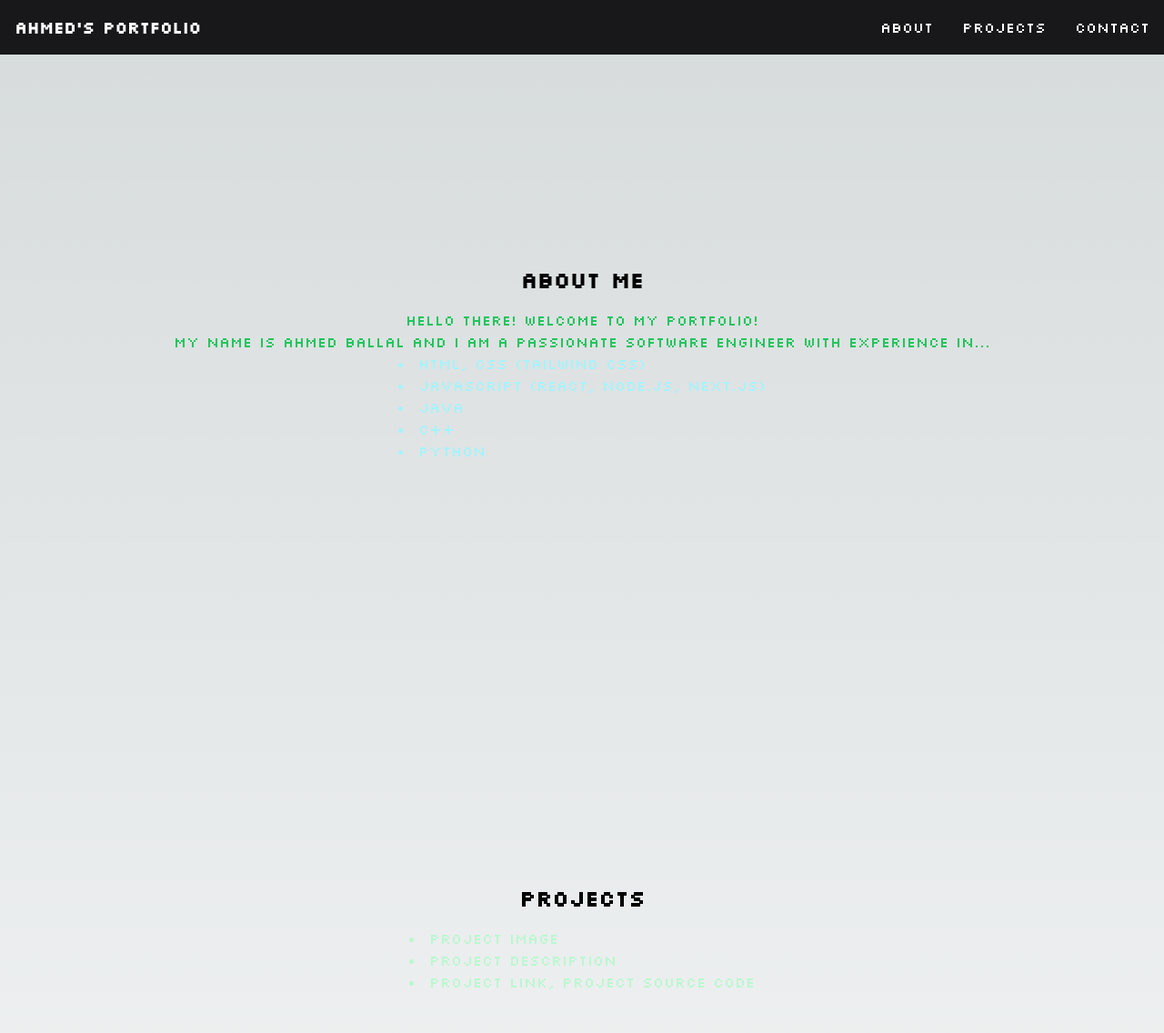
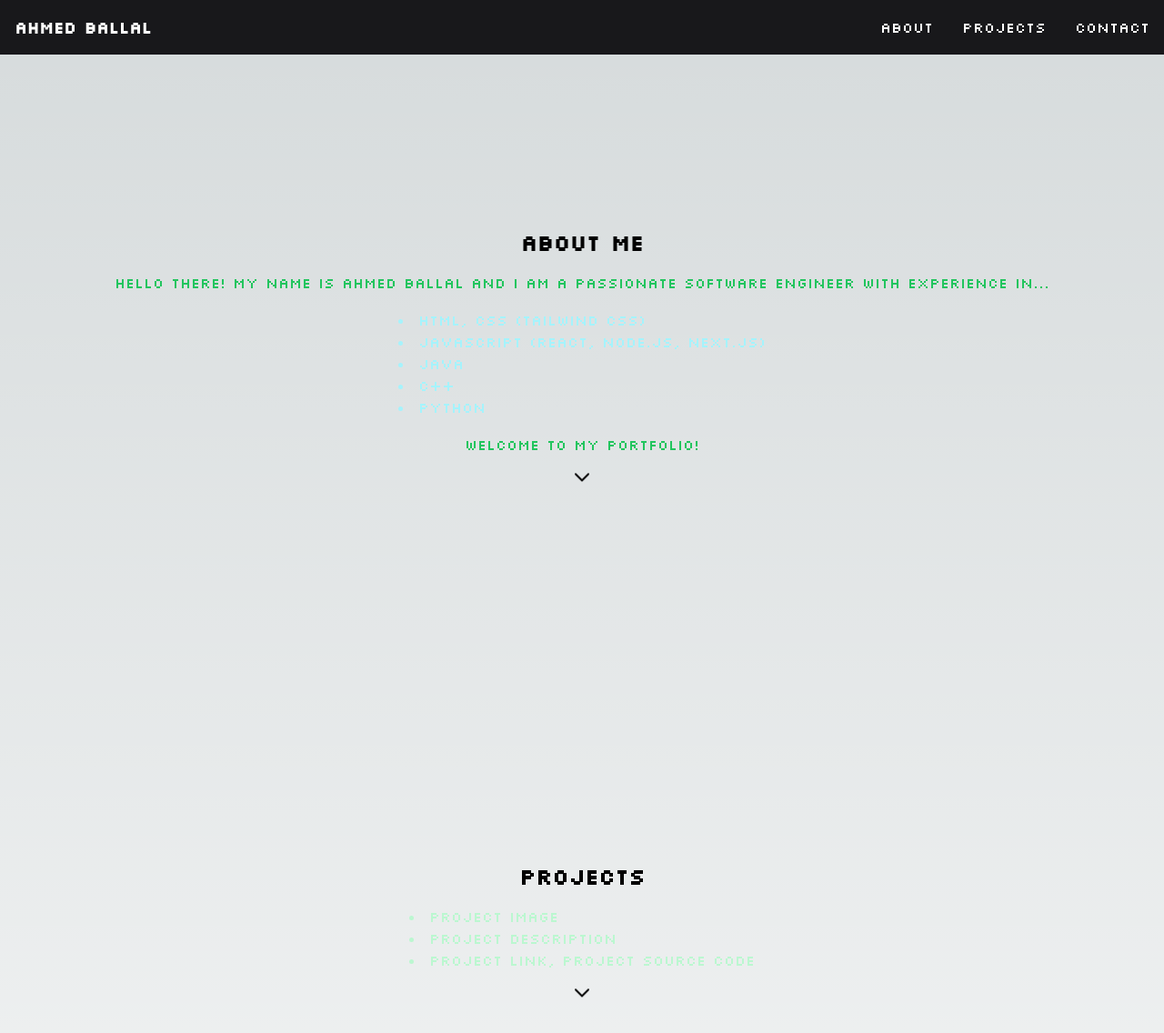
Before and after one commit to aballal-source/portfolio, a Next.js app in the folder my-portfolio/: page / in a window 1280 px wide. Shown: the top 1136 px of the page at 91% size. Built offline with nearby package versions, Linux system fonts and the light colour scheme.

Commit message:
navigation feature: section arrow

```diff
--- a/my-portfolio/src/app/Navbar.tsx
+++ b/my-portfolio/src/app/Navbar.tsx
@@ -7,7 +7,7 @@ const Navbar: React.FC = () => {
                 {/* Portfolio Title */}
                 <a href="#about-section">
                     <span className="text-white text-lg font-bold transition-all duration-300 ease-in-out hover:border-b hover:border-zinc-500 hover:text-green-400 hover:brightness-125">
-                        Ahmed&apos;s Portfolio
+                        Ahmed Ballal
                     </span>
                 </a>
 
--- a/my-portfolio/src/app/globals.css
+++ b/my-portfolio/src/app/globals.css
@@ -37,4 +37,5 @@ section {
 nav {
   position: sticky;
   top: 0;
+  z-index: 10; /* Adjusting the z-index so that nav is in the forefront, and other element's, specifically the dropdown arrow, do not overflow into the navbar*/
 }
--- a/my-portfolio/src/app/page.tsx
+++ b/my-portfolio/src/app/page.tsx
@@ -17,10 +17,10 @@ export default function Home() {
         {/* About Me Section */}
         <section id="about-section" className="mb-8">
           <h2 className="text-2xl font-bold mb-4">About Me</h2>
-          <p className="text-green-500"> Hello there! Welcome to my Portfolio!
-          </p>
-          <p className="text-green-500"> My name is Ahmed Ballal and I am a passionate software engineer with experience in...
-          </p>
+          <p className="text-green-500"> Hello there! My name is Ahmed Ballal and I am a passionate software engineer with experience in...</p>
+          {/* */}
+          <div className="border-b mb-4"></div>
+
           <ul className="text-cyan-200 list-disc list-inside">
             <li>HTML, CSS (Tailwind CSS)</li>
             <li>JavaScript (React, Node.js, Next.js)</li>
@@ -28,6 +28,20 @@ export default function Home() {
             <li>C++</li>
             <li>Python</li>
           </ul>
+          {/* */}
+          <div className="border-b mb-4"></div>
+
+          <p className="text-green-500"> Welcome to my portfolio!</p>
+          {/* */}
+          <div className="border-b mb-4"></div>
+
+          {/* Projects section button */}
+          <a href="#projects-section" className="animate-bounce mb-2 transition-all duration-300 ease-in-out hover:border-b hover:text-green-400 hover:brightness-125">
+            <svg xmlns="http://www.w3.org/2000/svg" fill="none" viewBox="0 0 24 24" stroke="currentColor" className="w-6 h-6">
+              <path strokeLinecap="round" strokeLinejoin="round" strokeWidth="2" d="M19 9l-7 7-7-7"></path>
+            </svg>
+          </a>
+
         </section>
 
 
@@ -40,6 +54,16 @@ export default function Home() {
               <li>Project description</li>
               <li>Project link, Project source code</li>
             </ul>
+
+            {/* */}
+          <div className="border-b mb-4"></div>
+
+        {/* Projects section button */}
+        <a href="#contact-section" className="animate-bounce mb-2 transition-all duration-300 ease-in-out hover:border-b hover:text-green-400 hover:brightness-125">
+          <svg xmlns="http://www.w3.org/2000/svg" fill="none" viewBox="0 0 24 24" stroke="currentColor" className="w-6 h-6">
+            <path strokeLinecap="round" strokeLinejoin="round" strokeWidth="2" d="M19 9l-7 7-7-7"></path>
+          </svg>
+        </a>
         </section>
 
 
```
